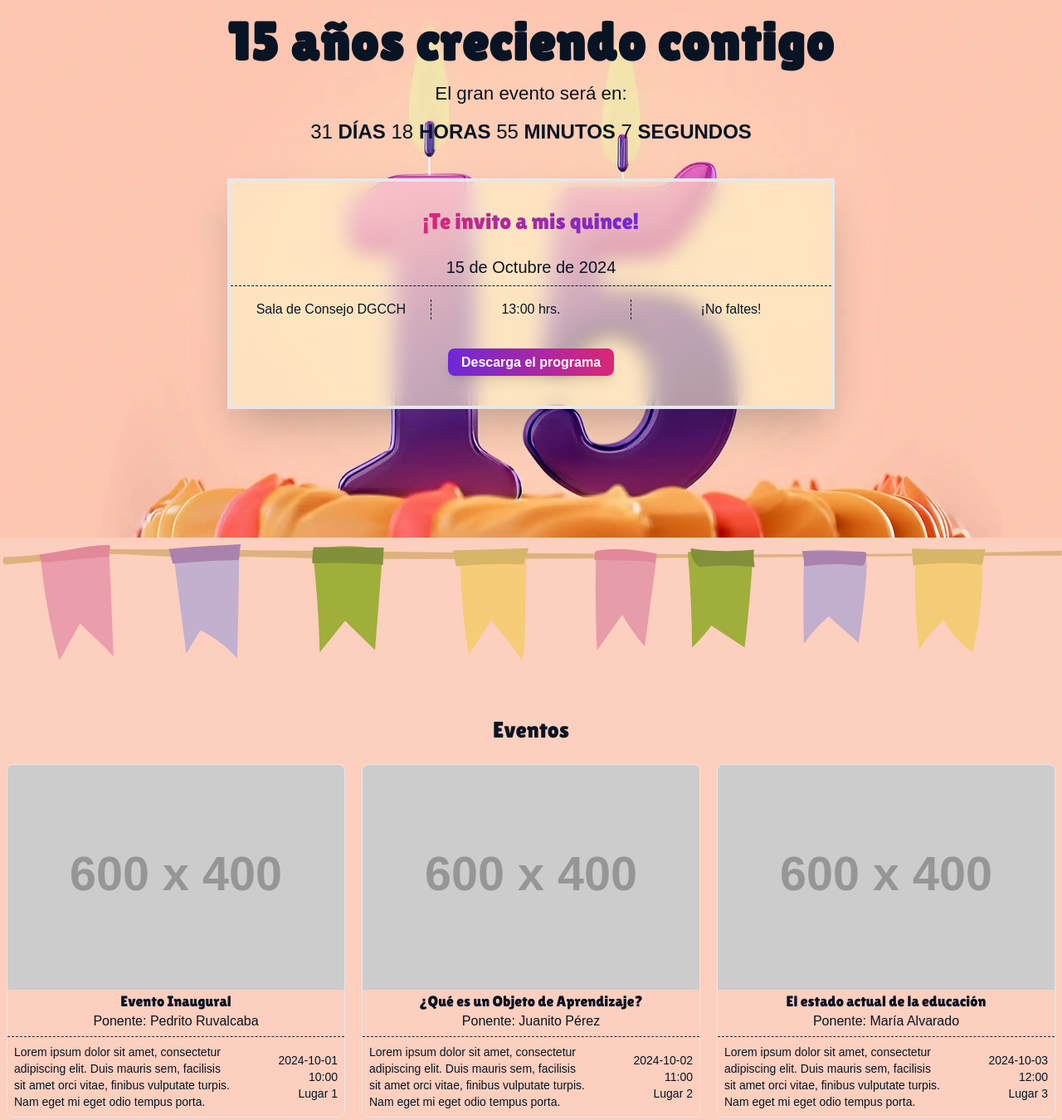
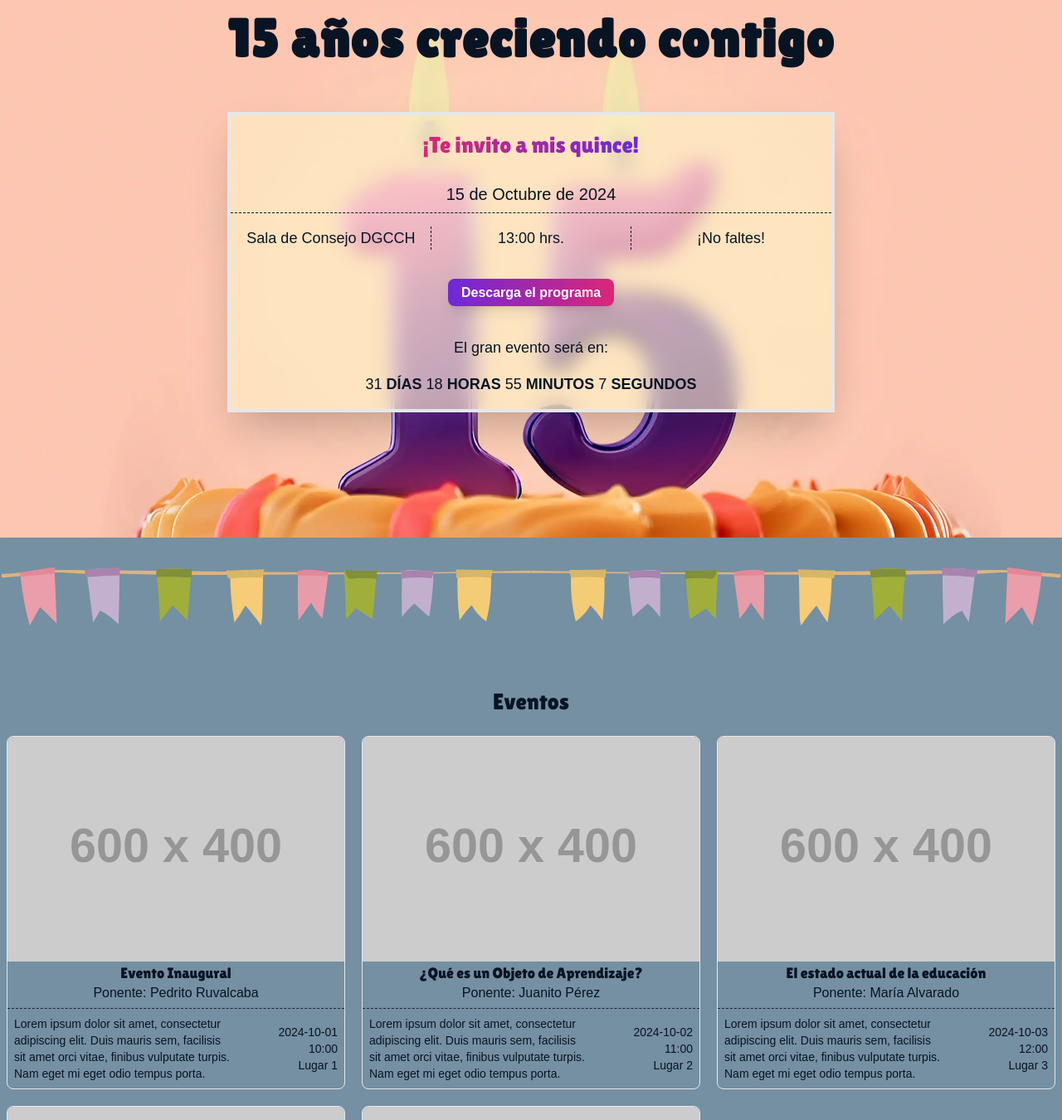
Before and after one commit to unampacch/15-aniversario-PACCH, an Astro site: page / in a window 1280 px wide. Shown: the part 152-1502 px from the top of the page at 83% size. Built offline with nearby package versions, Linux system fonts and the light colour scheme; Astro itself is replaced by a stand-in of ours; placeholder pictures from the web are drawn by us; what tailwindcss-animated would draw is missing.

Commit message:
Refactor layout and add Banderines component to Eventos page

```diff
--- /dev/null
+++ b/src/components/Banderines.astro
@@ -0,0 +1,9 @@
+<div class="md:grid md:grid-cols-2">
+  <img src="/banderines.svg" class="md:w-full my-2" alt="" />
+  <img src="/banderines.svg" class="md:w-full hidden md:block my-2 invertir" alt="" />
+</div>
+<style>
+  .invertir {
+    transform: scaleX(-1);
+  }
+</style>
--- a/src/components/Eventos.astro
+++ b/src/components/Eventos.astro
@@ -1,7 +1,10 @@
 ---
 import { eventos } from "@data";
+import Banderines from "@/components/Banderines.astro";
 ---
-<img src="/banderines.svg" class="w-full my-2" alt="" />
+
+<section class="eventos pt-7">
+  <Banderines />
   <div class="max-w-screen-xl mx-auto px-1 xl:px-2">
     <h2 class="seccion">Eventos</h2>
     <div class="eventos grid sm:grid-cols-2 lg:grid-cols-3 gap-5 mt-5">
@@ -39,7 +42,11 @@ import { eventos } from "@data";
       }
     </div>
   </div>
+</section>
 <style>
+  .eventos {
+    background-color: #7590a2;
+  }
   h2.seccion {
     font-size: var(--headings-xl);
     font-family: var(--font-titulos);
--- a/src/components/Hero.astro
+++ b/src/components/Hero.astro
@@ -2,13 +2,11 @@
 <!--   <div class="h-24 bg-gradient-to-t from-pinkown w-full absolute self-end"></div> -->
   <div class="w-screen-2xl mx-auto">
     <h2 class="font-bold tracking-wide">15 años creciendo contigo</h2>
-    <h3 class="text-lg">El gran evento será en:</h3>
-    <div id="counter-back" class="xl:text-2xl font-light uppercase my-4"></div>
     <div
     class="invitacion w-full hover:scale-105 transition-all bg-amber-100/60 backdrop-blur-md shadow-2xl border-separate border-4 mt-10"
     >
     <header class="p-2 border-b border-dashed border-slate-900">
-        <h3 class="my-5">
+      <h3 class="mt-2 mb-6">
         <span
         class="text-transparent bg-clip-text bg-gradient-to-r to-violet-700 from-pink-600"
         >¡Te invito a mis quince!</span
@@ -17,7 +15,7 @@
       <h4 class="text-xl">15 de Octubre de 2024</h4>
     </header>
     <footer>
-        <div class="grid grid-cols-3 my-4">
+      <div class="grid grid-cols-3 my-4 text-lg">
         <div>Sala de Consejo DGCCH</div>
         <div class="border-x border-dashed border-slate-900">13:00 hrs.</div>
         <div>¡No faltes!</div>
@@ -28,6 +26,8 @@
         >Descarga el programa</a
         >
       </div>
+      <h4 class="text-lg">El gran evento será en:</h4>
+      <div id="counter-back" class="xl:text-lg font-light uppercase my-4"></div>
       </footer>
     </div>
   </div>
```
Lines whose indentation alone changed are shown as unchanged.
